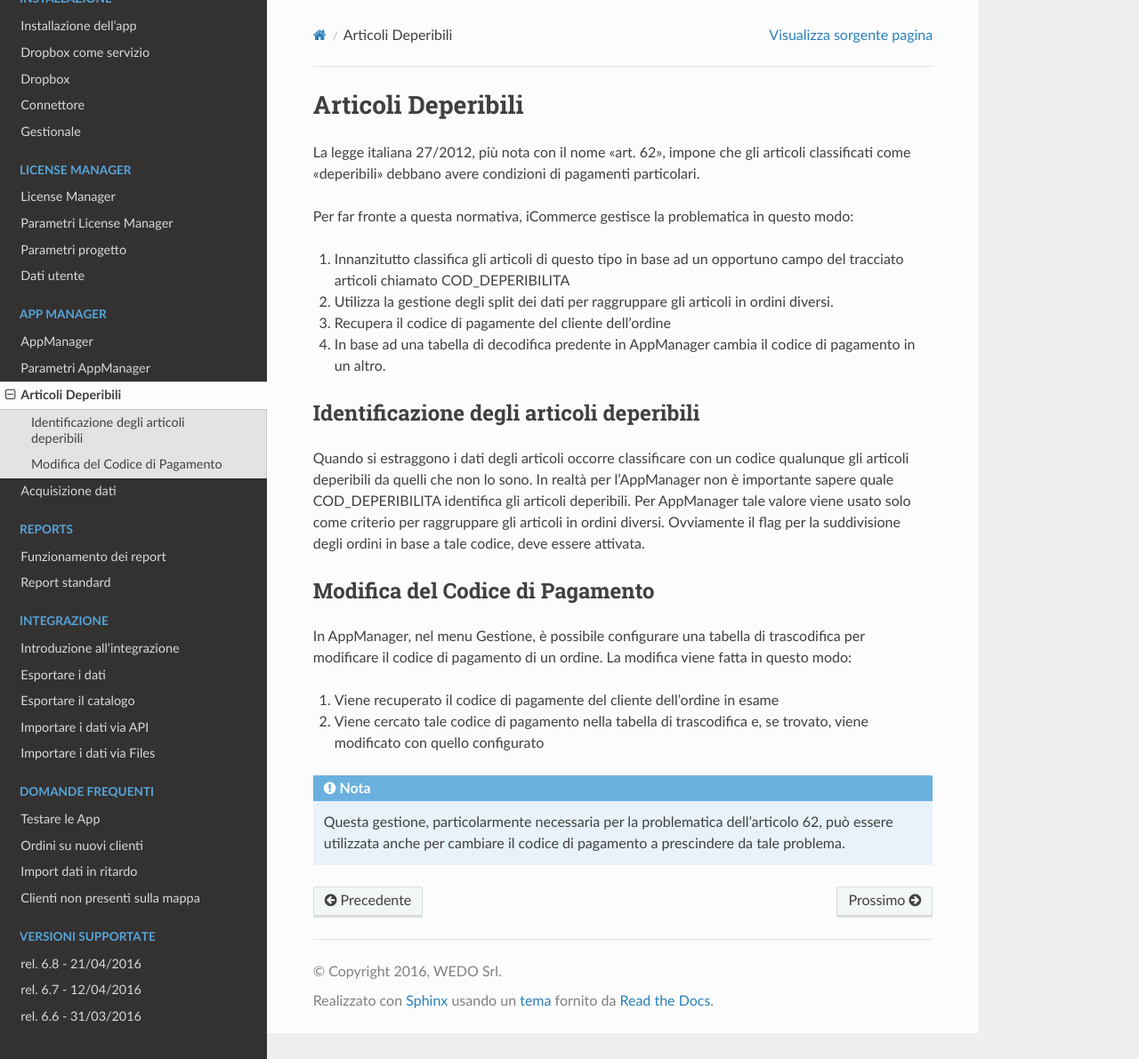
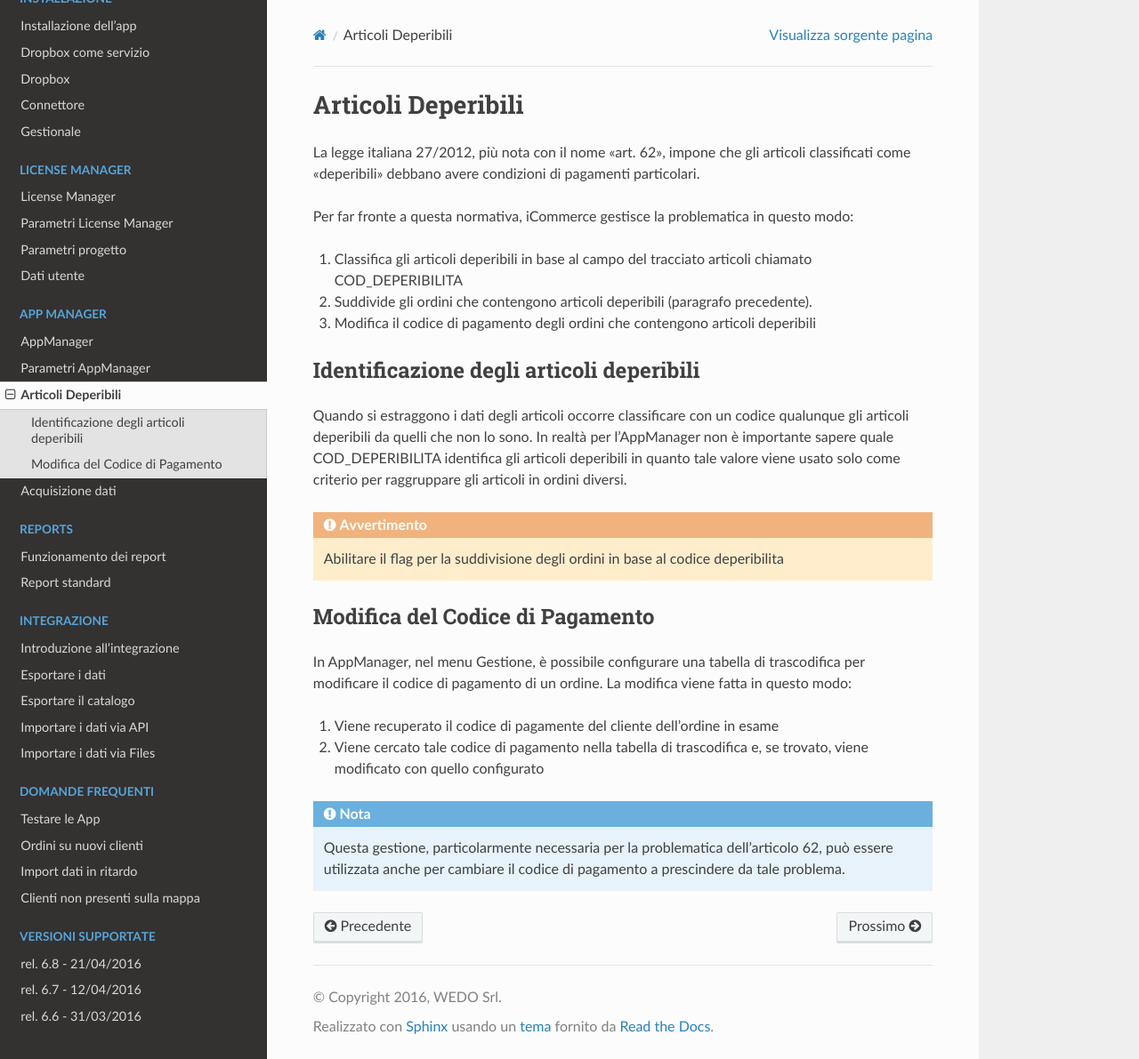
Before and after one commit to wedoit-io/doc-icommerce, a Sphinx documentation site: the page built from source/art-deperibili.rst, in a window 1280 px wide and 1191 px high. Shown: the whole window at 89% size. Built offline with Sphinx 7.4.7 and the Read the Docs theme 2.0.0, drawn with Linux system fonts in a browser that asks for light colours.

Commit message:
Update art-deperibili.rst

```diff
--- a/source/art-deperibili.rst
+++ b/source/art-deperibili.rst
@@ -6,17 +6,16 @@ debbano avere condizioni di pagamenti particolari.
 
 Per far fronte a questa normativa, iCommerce gestisce la problematica in questo modo:
 
-1. Innanzitutto classifica gli articoli di questo tipo in base ad un opportuno campo del tracciato articoli chiamato COD\_DEPERIBILITA
-2. Utilizza la gestione degli split dei dati per raggruppare gli articoli in ordini diversi.
-3. Recupera il codice di pagamente del cliente dell'ordine
-4. In base ad una tabella di decodifica predente in AppManager cambia il codice di pagamento in un altro.
+1. Classifica gli articoli deperibili in base al campo del tracciato articoli chiamato COD\_DEPERIBILITA
+2. Suddivide gli ordini che contengono articoli deperibili (paragrafo precedente).
+3. Modifica il codice di pagamento degli ordini che contengono articoli deperibili
 
 Identificazione degli articoli deperibili
 ~~~~~~~~~~~~~~~~~~~~~~~~~~~~~~~~~~~~~~~~~
 Quando si estraggono i dati degli articoli occorre classificare con un codice qualunque gli articoli deperibili da quelli che non lo sono.
-In realtà per l'AppManager non è importante sapere quale COD\_DEPERIBILITA identifica gli articoli deperibili.
-Per AppManager tale valore viene usato solo come criterio per raggruppare gli articoli in ordini diversi.
-Ovviamente il flag per la suddivisione degli ordini in base a tale codice, deve essere attivata.
+In realtà per l'AppManager non è importante sapere quale COD\_DEPERIBILITA identifica gli articoli deperibili in quanto tale valore viene usato solo come criterio per raggruppare gli articoli in ordini diversi.
+
+.. warning:: Abilitare il flag per la suddivisione degli ordini in base al codice deperibilita
 
 Modifica del Codice di Pagamento
 ~~~~~~~~~~~~~~~~~~~~~~~~~~~~~~~~
```
